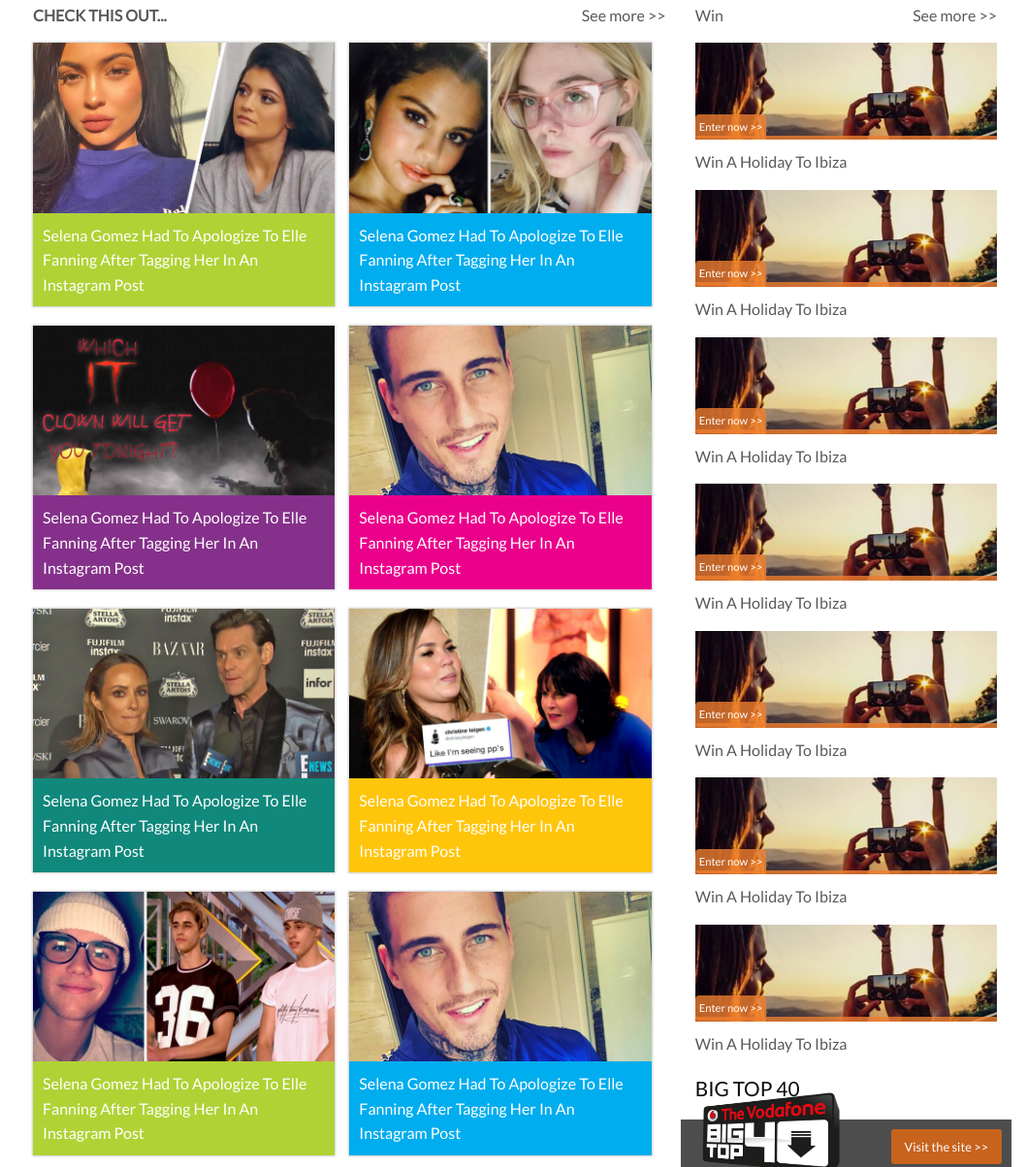
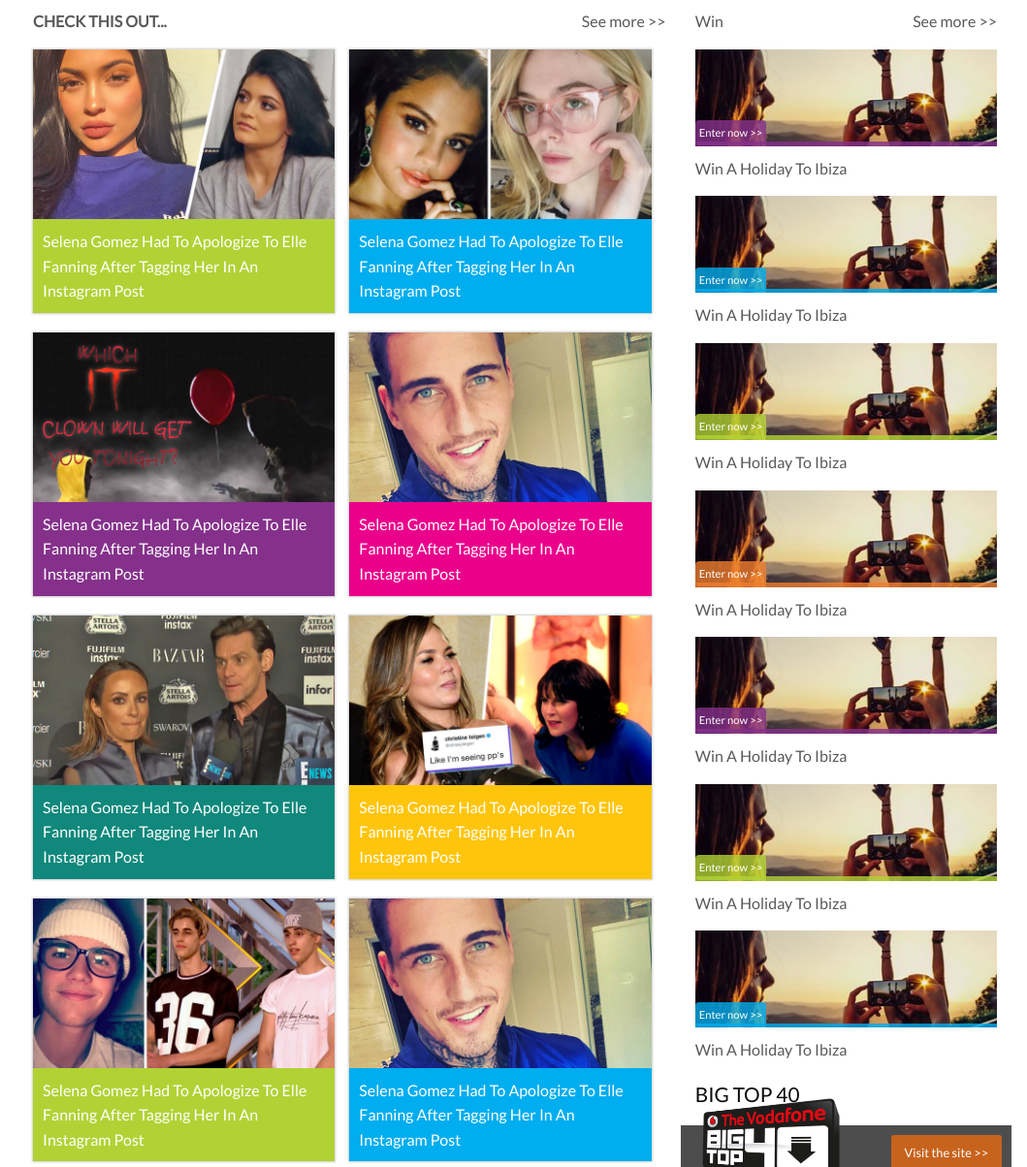
Before and after one commit to Gaseema/urbanRadio, a plain HTML site: page index.html in a window 1280 px wide. Shown: the part 967-2171 px from the top of the page at 97% size, without its empty margins (109-1168 px from the left). Drawn offline with Linux system fonts and the light colour scheme.

Commit message:
some styling changes

```diff
--- a/index.html
+++ b/index.html
@@ -46,9 +46,10 @@
             </div>
             <div class="small-5 columns">
                 <div class="row">
-                    <div class="small-6 columns">
+                    <div class="small-2 columns">
                     </div>
-                    <div class="small-6 columns">
+                    <div class="small-10 columns">
+                      <img src="img/listen.PNG" />
                     </div>
                 </div>
             </div>
@@ -197,7 +198,7 @@
                         <img src="./img/nowPlaying.jpg" style="width:120px;height:auto;">
                     </div>
                     <div class="small-7 columns" style="padding-left:0px;">
-                        <h6 style="background: #ABC7CA; color: white; font-size: 0.8em; line-height: 2; padding-left: 5px; width: 105px;">NOW PLAYING</h6>
+                        <h6 style="background: #000; color: white; font-size: 0.8em; line-height: 2; padding-left: 5px; width: 105px;">NOW PLAYING</h6>
                         <p style="color: #d8d8d8;margin-bottom: 0px;">Your Song</p>
                         <p style="color: white;">Rita Ora</p>
                     </div>
@@ -210,7 +211,7 @@
                         <p style="float:right;margin-top: 10px;">See more &gt;&gt;</p>
                     </div>
                 </div>
-                <div class="row" style="color:white;background: #eb6d15;padding: 7px 0px;border-bottom: solid #ED7E30;">
+                <div class="row" style="color:white;background: #85318B;padding: 7px 0px;border-bottom: solid #ED7E30;">
                     <div class="small-3 columns">
                         <img src="./img/nowPlaying.jpg" style="width:120px; height:auto;">
                     </div>
@@ -219,7 +220,7 @@
                         <p style="margin:0px;">Little Mix</p>
                     </div>
                 </div>
-                <div class="row" style="color:white;background: #eb6d15;padding: 7px 0px;border-bottom: solid #ED7E30;">
+                <div class="row" style="color:white;background: #B1D235;padding: 7px 0px;border-bottom: solid #ED7E30;">
                     <div class="small-3 columns">
                         <img src="./img/nowPlaying.jpg" style="width:120px; height:auto;">
                     </div>
@@ -228,7 +229,7 @@
                         <p style="margin:0px;">Little Mix</p>
                     </div>
                 </div>
-                <div class="row" style="color:white;background: #eb6d15;padding: 7px 0px;">
+                <div class="row" style="color:white;background: #00ADEE;padding: 7px 0px;">
                     <div class="small-3 columns">
                         <img src="./img/nowPlaying.jpg" style="width:120px; height:auto;">
                     </div>
@@ -325,8 +326,22 @@
             </div>
             <div>
                 <div class="winImg" style="height: 100px; background-size: contain; position: relative; background-repeat: no-repeat">
-                    <p style="background: rgba(237, 126, 48, 0.8);position: absolute;bottom: -15px;color: white;font-size: 0.7em;padding: 4px;border-radius: 4px;">Enter now &gt;&gt;</p>
-                    <p style="background: rgba(237, 126, 48, 0.8);position: absolute;bottom: -16px;width: 100%;color: transparent;line-height: 0.3;">sdfd</p>
+                    <p style="background: rgba(133, 49, 139, 0.8);position: absolute;bottom: -15px;color: white;font-size: 0.7em;padding: 4px;border-radius: 4px;">Enter now &gt;&gt;</p>
+                    <p style="background: rgba(133, 49, 139, 0.8);position: absolute;bottom: -16px;width: 100%;color: transparent;line-height: 0.3;">sdfd</p>
+                </div>
+                <p style="color: #595959;margin-top: 10px;">Win A Holiday To Ibiza</p>
+            </div>
+            <div>
+                <div class="winImg" style="height: 100px; background-size: contain; position: relative; background-repeat: no-repeat">
+                    <p style="background: rgba(0, 173, 238, 0.8);position: absolute;bottom: -15px;color: white;font-size: 0.7em;padding: 4px;border-radius: 4px;">Enter now &gt;&gt;</p>
+                    <p style="background: rgba(0, 173, 238, 0.8);position: absolute;bottom: -16px;width: 100%;color: transparent;line-height: 0.3;">sdfd</p>
+                </div>
+                <p style="color: #595959;margin-top: 10px;">Win A Holiday To Ibiza</p>
+            </div>
+            <div>
+                <div class="winImg" style="height: 100px; background-size: contain; position: relative; background-repeat: no-repeat">
+                    <p style="background: rgba(177, 210, 53, 0.8);position: absolute;bottom: -15px;color: white;font-size: 0.7em;padding: 4px;border-radius: 4px;">Enter now &gt;&gt;</p>
+                    <p style="background: rgba(177, 210, 53, 0.8);position: absolute;bottom: -16px;width: 100%;color: transparent;line-height: 0.3;">sdfd</p>
                 </div>
                 <p style="color: #595959;margin-top: 10px;">Win A Holiday To Ibiza</p>
             </div>
@@ -339,36 +354,22 @@
             </div>
             <div>
                 <div class="winImg" style="height: 100px; background-size: contain; position: relative; background-repeat: no-repeat">
-                    <p style="background: rgba(237, 126, 48, 0.8);position: absolute;bottom: -15px;color: white;font-size: 0.7em;padding: 4px;border-radius: 4px;">Enter now &gt;&gt;</p>
-                    <p style="background: rgba(237, 126, 48, 0.8);position: absolute;bottom: -16px;width: 100%;color: transparent;line-height: 0.3;">sdfd</p>
+                    <p style="background: rgba(133, 49, 139, 0.8);position: absolute;bottom: -15px;color: white;font-size: 0.7em;padding: 4px;border-radius: 4px;">Enter now &gt;&gt;</p>
+                    <p style="background: rgba(133, 49, 139, 0.8);position: absolute;bottom: -16px;width: 100%;color: transparent;line-height: 0.3;">sdfd</p>
                 </div>
                 <p style="color: #595959;margin-top: 10px;">Win A Holiday To Ibiza</p>
             </div>
             <div>
                 <div class="winImg" style="height: 100px; background-size: contain; position: relative; background-repeat: no-repeat">
-                    <p style="background: rgba(237, 126, 48, 0.8);position: absolute;bottom: -15px;color: white;font-size: 0.7em;padding: 4px;border-radius: 4px;">Enter now &gt;&gt;</p>
-                    <p style="background: rgba(237, 126, 48, 0.8);position: absolute;bottom: -16px;width: 100%;color: transparent;line-height: 0.3;">sdfd</p>
+                    <p style="background: rgba(177, 210, 53, 0.8);position: absolute;bottom: -15px;color: white;font-size: 0.7em;padding: 4px;border-radius: 4px;">Enter now &gt;&gt;</p>
+                    <p style="background: rgba(177, 210, 53, 0.8);position: absolute;bottom: -16px;width: 100%;color: transparent;line-height: 0.3;">sdfd</p>
                 </div>
                 <p style="color: #595959;margin-top: 10px;">Win A Holiday To Ibiza</p>
             </div>
             <div>
                 <div class="winImg" style="height: 100px; background-size: contain; position: relative; background-repeat: no-repeat">
-                    <p style="background: rgba(237, 126, 48, 0.8);position: absolute;bottom: -15px;color: white;font-size: 0.7em;padding: 4px;border-radius: 4px;">Enter now &gt;&gt;</p>
-                    <p style="background: rgba(237, 126, 48, 0.8);position: absolute;bottom: -16px;width: 100%;color: transparent;line-height: 0.3;">sdfd</p>
-                </div>
-                <p style="color: #595959;margin-top: 10px;">Win A Holiday To Ibiza</p>
-            </div>
-            <div>
-                <div class="winImg" style="height: 100px; background-size: contain; position: relative; background-repeat: no-repeat">
-                    <p style="background: rgba(237, 126, 48, 0.8);position: absolute;bottom: -15px;color: white;font-size: 0.7em;padding: 4px;border-radius: 4px;">Enter now &gt;&gt;</p>
-                    <p style="background: rgba(237, 126, 48, 0.8);position: absolute;bottom: -16px;width: 100%;color: transparent;line-height: 0.3;">sdfd</p>
-                </div>
-                <p style="color: #595959;margin-top: 10px;">Win A Holiday To Ibiza</p>
-            </div>
-            <div>
-                <div class="winImg" style="height: 100px; background-size: contain; position: relative; background-repeat: no-repeat">
-                    <p style="background: rgba(237, 126, 48, 0.8);position: absolute;bottom: -15px;color: white;font-size: 0.7em;padding: 4px;border-radius: 4px;">Enter now &gt;&gt;</p>
-                    <p style="background: rgba(237, 126, 48, 0.8);position: absolute;bottom: -16px;width: 100%;color: transparent;line-height: 0.3;">sdfd</p>
+                    <p style="background: rgba(0, 173, 238, 0.8);position: absolute;bottom: -15px;color: white;font-size: 0.7em;padding: 4px;border-radius: 4px;">Enter now &gt;&gt;</p>
+                    <p style="background: rgba(0, 173, 238, 0.8);position: absolute;bottom: -16px;width: 100%;color: transparent;line-height: 0.3;">sdfd</p>
                 </div>
                 <p style="color: #595959;margin-top: 10px;">Win A Holiday To Ibiza</p>
             </div>
```
Also changed, not shown: img/listen.png (added).
